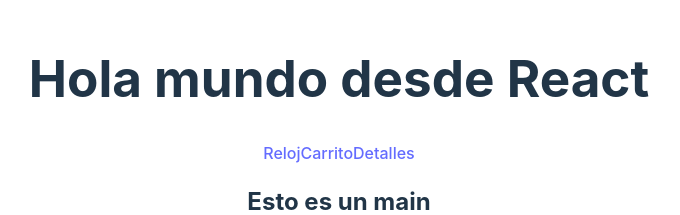
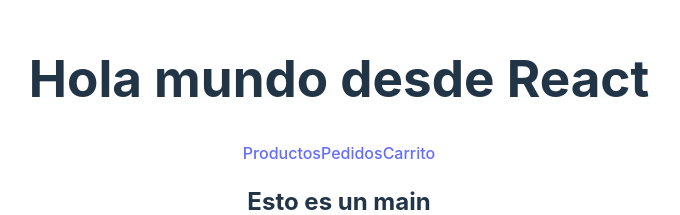
Before and after one commit to EduardoNavarroTest/coder-react, a React (Vite) app: page / in a window 1280 px wide. Shown: the part 252-467 px from the top of the page, without its empty margins (301-981 px from the left). Built offline with nearby package versions, Linux system fonts and the light colour scheme.

Commit message:
Clase 2: JSX II + Instalación de Boostrap

```diff
--- a/package.json
+++ b/package.json
@@ -10,7 +10,9 @@
     "preview": "vite preview"
   },
   "dependencies": {
+    "bootstrap": "^5.3.3",
     "react": "^18.2.0",
+    "react-bootstrap": "^2.10.2",
     "react-dom": "^18.2.0"
   },
   "devDependencies": {
--- a/src/App.jsx
+++ b/src/App.jsx
@@ -2,25 +2,16 @@ import { useState } from 'react'
 import reactLogo from './assets/react.svg'
 import viteLogo from '/vite.svg'
 import './App.css'
+import Header from './components/Header'
+import Footer from './components/Footer'
+import Main from './components/Main'
 
 function App() {
   return (
     <>
-      <header> <h1 id="titulo" className='titulo header__titulo'>Hola mundo desde React</h1>
-        <nav>
-          <a href="#">Reloj</a>
-          <a href="#">Carrito</a>
-          <a href="#">Detalles</a>
-        </nav>
-      </header>
-
-      <main>
-        <h2>Esto es un main</h2>
-      </main>
-
-      <footer>
-        <p>Copyright 2024</p>
-      </footer>
+      <Header />
+      <Main />
+      <Footer />
     </>
 
   )
@@ -35,6 +26,9 @@ export default App
 3- Siempre tienen un retorno
 4- Se nombran con PascalCase
 5- Se crean los componentes por a parte y se exportan para que otro archivo los use
+6- Son reutilizables
+7- Se busca aislar partes de la aplicación
+8- Componenetes van solos en sus archivos
 
 
 */
--- /dev/null
+++ b/src/components/Footer.jsx
@@ -0,0 +1,9 @@
+function Footer() {
+    return (
+        <footer>
+            <p>Copyright 2024</p>
+        </footer>
+    )
+
+}
+export default Footer
--- /dev/null
+++ b/src/components/Header.jsx
@@ -0,0 +1,14 @@
+function Header(){
+    return(
+        <header> <h1 id="titulo" className='titulo header__titulo'>Hola mundo desde React</h1>
+        <nav>
+          <a href="#">Productos</a>
+          <a href="#">Pedidos</a>
+          <a href="#">Carrito</a>
+        </nav>
+      </header>
+    )
+
+}
+
+export default Header
--- /dev/null
+++ b/src/components/Main.jsx
@@ -0,0 +1,9 @@
+function Main(){
+    return (
+        <main>
+            <h2>Esto es un main</h2>
+        </main>
+    )
+}
+
+export default Main
```
Also changed, not shown: 1 other file (tests, documents, lock files or other folders).
